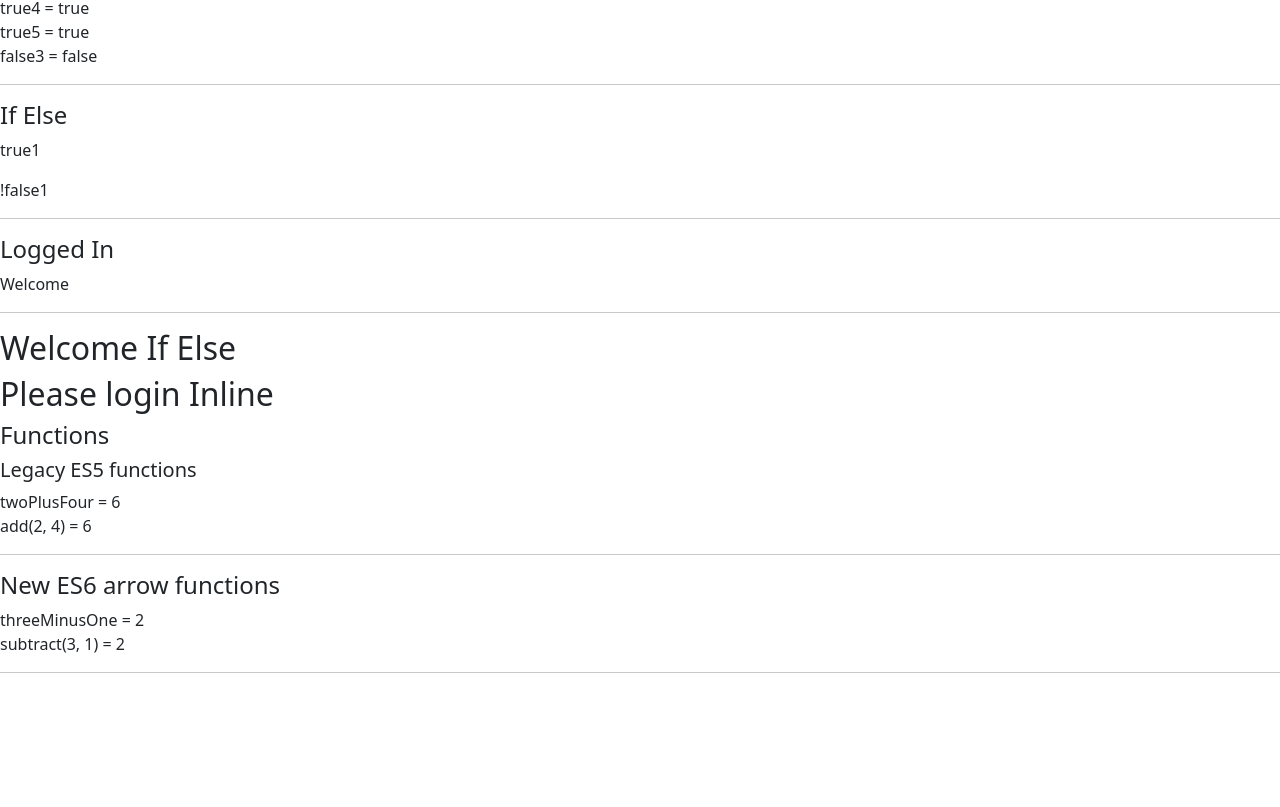
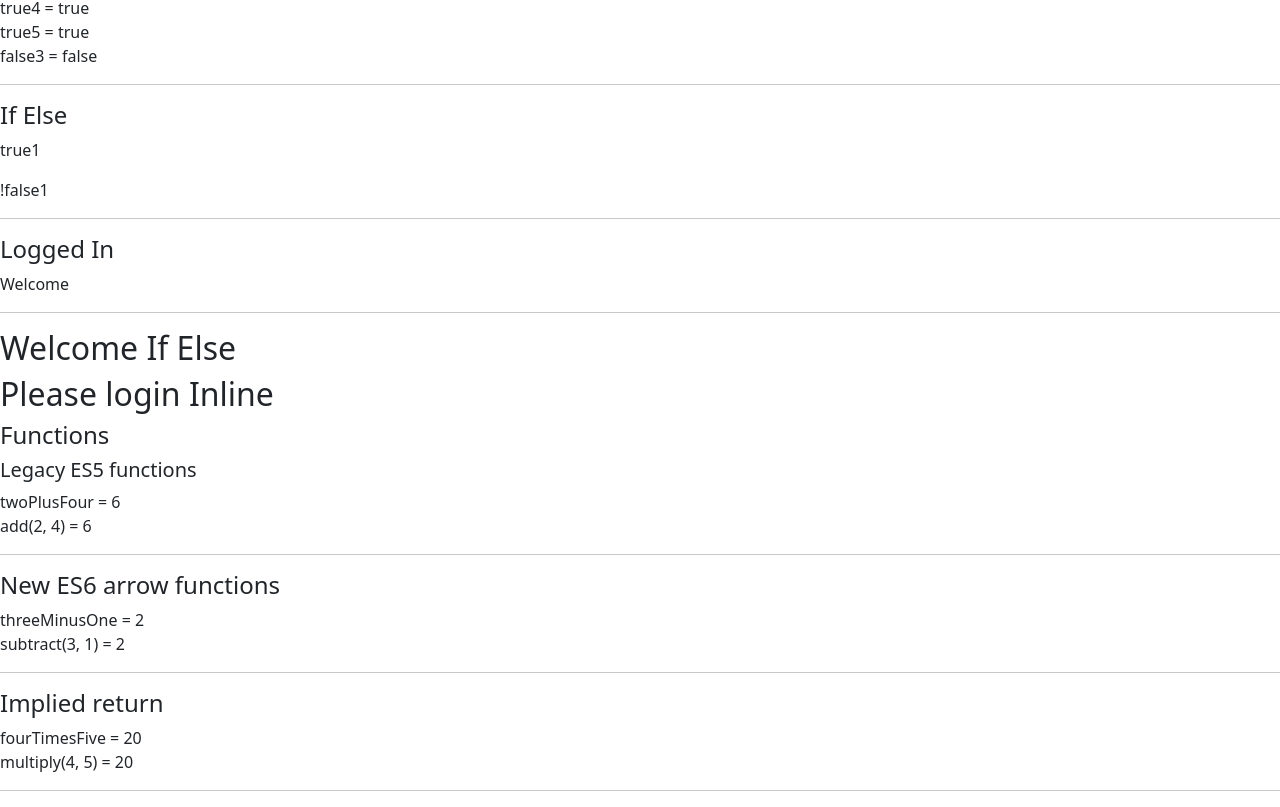
Before and after one commit to xilu56/kambaz-react-web-app-cs5610-sm25, a React app: page /#/Labs/Lab3 in a window 1280 px wide. Shown: the part 678-1485 px from the top of the page. Before the commit the page ends 1367 px from the top, so only its background shows below. Built offline with nearby package versions, Linux system fonts and the light colour scheme; the HTML template or start-up script is replaced by a standard one.

Commit message:
Implied returns

```diff
--- /dev/null
+++ b/src/Labs/Lab3/ImpliedReturn.tsx
@@ -0,0 +1,13 @@
+export default function ImpliedReturn() {
+const multiply = (a: number, b: number) => a * b;
+const fourTimesFive = multiply(4, 5);
+console.log(fourTimesFive);
+
+return (
+  <div id="wd-implied-return">
+    <h4>Implied return</h4>
+    fourTimesFive = {fourTimesFive}   <br />
+    multiply(4, 5) = {multiply(4, 5)} <hr />
+  </div>
+);
+}
--- a/src/Labs/Lab3/index.tsx
+++ b/src/Labs/Lab3/index.tsx
@@ -7,6 +7,7 @@ import ConditionalOutputIfElse from "./ConditionalOutputIfElse";
 import ConditionalOutputInline from "./ConditionalOutputInline";
 import LegacyFunctions from "./LegacyFunctions";
 import ArrowFunctions from "./ArrowFunctions";
+import ImpliedReturn from "./ImpliedReturn";
 
 export default function Lab3() {
   return (
@@ -21,6 +22,7 @@ export default function Lab3() {
       <ConditionalOutputInline/>
       <LegacyFunctions/>
       <ArrowFunctions/>
+      <ImpliedReturn/>
     </div>
   );
 }
```
